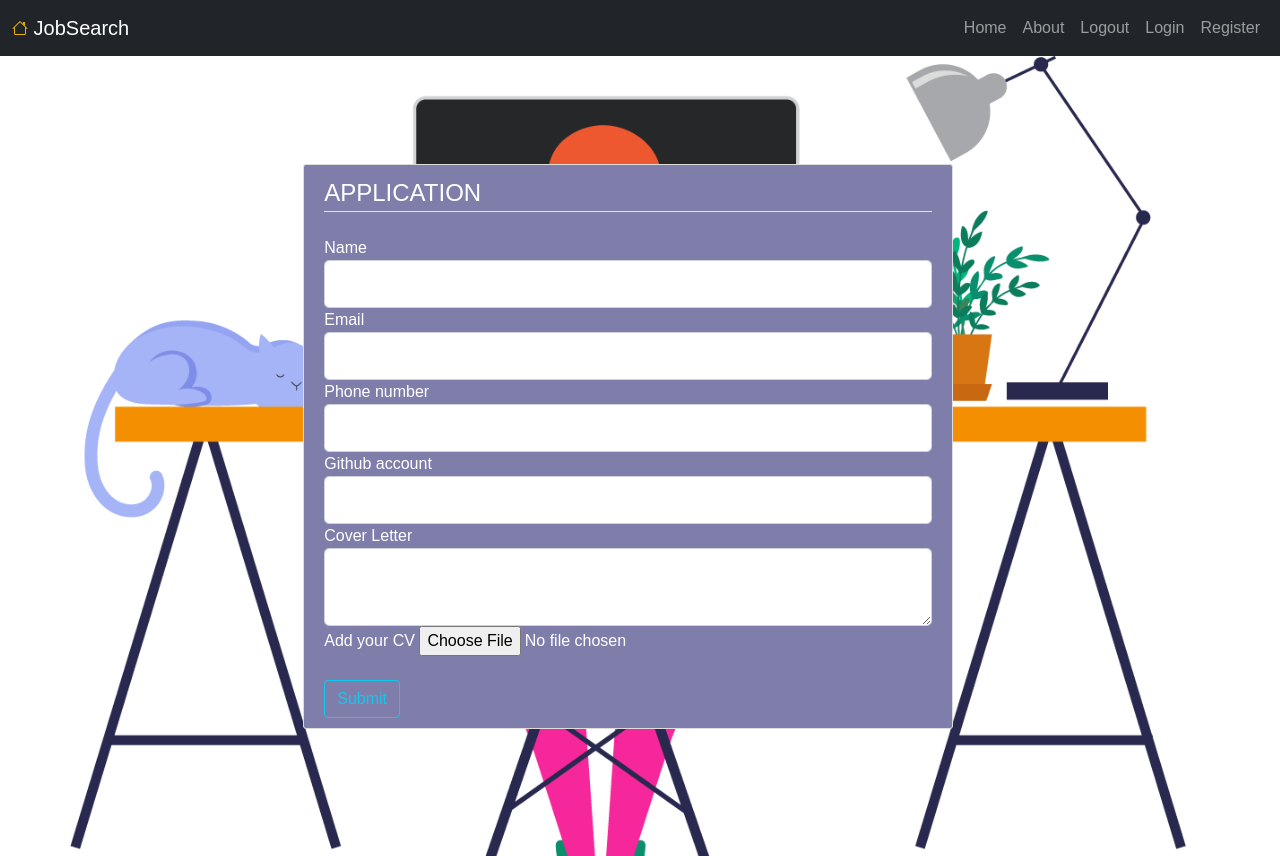
After one commit to vishalsmak/amazeballs-job-search, a Flask app: page /apply in a window 1280 px wide. The commit adds this page. Run offline with Flask 2, Linux system fonts and the light colour scheme; some libraries are stand-ins or nearby versions.

Commit message:
basic application page

```diff
--- /dev/null
+++ b/src/forms/application.py
@@ -0,0 +1,16 @@
+from flask_wtf import FlaskForm
+from flask_wtf.file import FileField, FileAllowed
+from wtforms import PasswordField, StringField, SubmitField
+from wtforms.validators import DataRequired, Email, EqualTo, Length
+from wtforms.widgets import TextArea
+
+class ApplicationForm(FlaskForm):
+    phone = StringField('Phone number',
+                           validators=[DataRequired()])
+    name = StringField('Name',validators=[DataRequired(), Length(min=4, max=20)])
+    email = StringField('Email',
+                        validators=[DataRequired(), Email()])
+    github = StringField('Github account',validators=[DataRequired()])
+    cover = StringField(u'Cover Letter', widget=TextArea())
+    resume = FileField('Add your CV', validators=[FileAllowed(['pdf'])])
+    submit = SubmitField('Submit')
--- a/src/forms/updateaccount.py
+++ b/src/forms/updateaccount.py
@@ -9,6 +9,8 @@ class UpdateAccountForm(FlaskForm):
                            validators=[DataRequired(), Length(min=4, max=20)])
     email = StringField('Email',
                         validators=[DataRequired(), Email()])
+    github = StringField('Github account',validators=[DataRequired()])
+    education = StringField('Education',validators=[DataRequired()])
     picture = FileField('Update Profile Picture', validators=[FileAllowed(['jpg', 'png'])])
     resume = FileField('Update CV', validators=[FileAllowed(['pdf'])])
     submit = SubmitField('Update')
--- a/src/views/auth.py
+++ b/src/views/auth.py
@@ -4,6 +4,7 @@ from flask_login import current_user,login_user,logout_user
 from src.forms.login import LoginForm
 from src.forms.registration import RegistrationForm
 from src.forms.updateaccount import UpdateAccountForm
+from src.forms.application import ApplicationForm
 from src.local_data import jobs
 
 auth_app = Blueprint("auth", __name__)
@@ -65,3 +66,8 @@ def account():
     form = UpdateAccountForm()
     image_file= url_for('static',filename='profileimg.jpg')
     return render_template('profile.html', title='Account', image_file= image_file, form=form)
+
+@auth_app.route("/apply", methods=['GET', 'POST'])
+def apply():
+    form = ApplicationForm()
+    return render_template('apply.html', title='Application', form=form)
--- a/templates/about.html
+++ b/templates/about.html
@@ -1,6 +1,8 @@
 {% extends "layout.html" %}
 {% block content %}
+<div class="regcontent-section">
 <h2>About</h2>
 <p style="color:black">This a job search website designed for graduating IT students in the UK. You may apply directly on jobs that you find interesting.
   You may upload your CV and have different employers contact you. </p>
+</div>
 {% endblock %}
--- /dev/null
+++ b/templates/apply.html
@@ -0,0 +1,55 @@
+{% extends "layout.html" %}
+{% block content %}
+  <div class="regcontent-section">
+    <form class="" action="" method="post">
+      {{ form.hidden_tag() }}
+      <fieldset class="form-group">
+        <legend class="border-bottom mb-4">APPLICATION </legend>
+        <div class="form-group">
+          {{ form.name.label(class="form-control-label") }}
+            </div>
+
+            {{ form.name(class="form-control form-control-lg") }}
+
+
+        <div class="form-group">
+          {{ form.email.label(class="form-control-label") }}
+          {% if form.email.errors %}
+            {{ form.email(class="form-control form-control-lg is-invalid") }}
+            <div class="invalid-feedback">
+              {% for errors in form.email.errors %}
+                <span>{{ error }}</span>
+              {% endfor %}
+
+            </div>
+          {% else %}
+            {{ form.email(class="form-control form-control-lg") }}
+          {% endif %}
+        </div>
+        <div class="form-group">
+          {{ form.phone.label(class="form-control-label") }}
+          {{ form.phone(class="form-control form-control-lg") }}
+            </div>
+        <div class="form-group">
+              {{ form.github.label(class="form-control-label") }}
+              {{ form.github(class="form-control form-control-lg") }}
+        </div>
+        <div class="form-group">
+              {{ form.cover.label(class="form-control-label") }}
+              {{ form.cover(class="form-control form-control-lg") }}
+
+        </div>
+        <div class="form-group">
+            {{ form.resume.label() }}
+            {{ form.resume(class="form-control-file") }}
+        </div>
+      </fieldset>
+      <br/>
+      <div class="form-group">
+        {{ form.submit(class="btn btn-outline-info") }}
+      </div>
+    </form>
+  </div>
+
+
+{% endblock %}
```
Also changed, not shown: templates/profile.html (+8 -0 lines).
